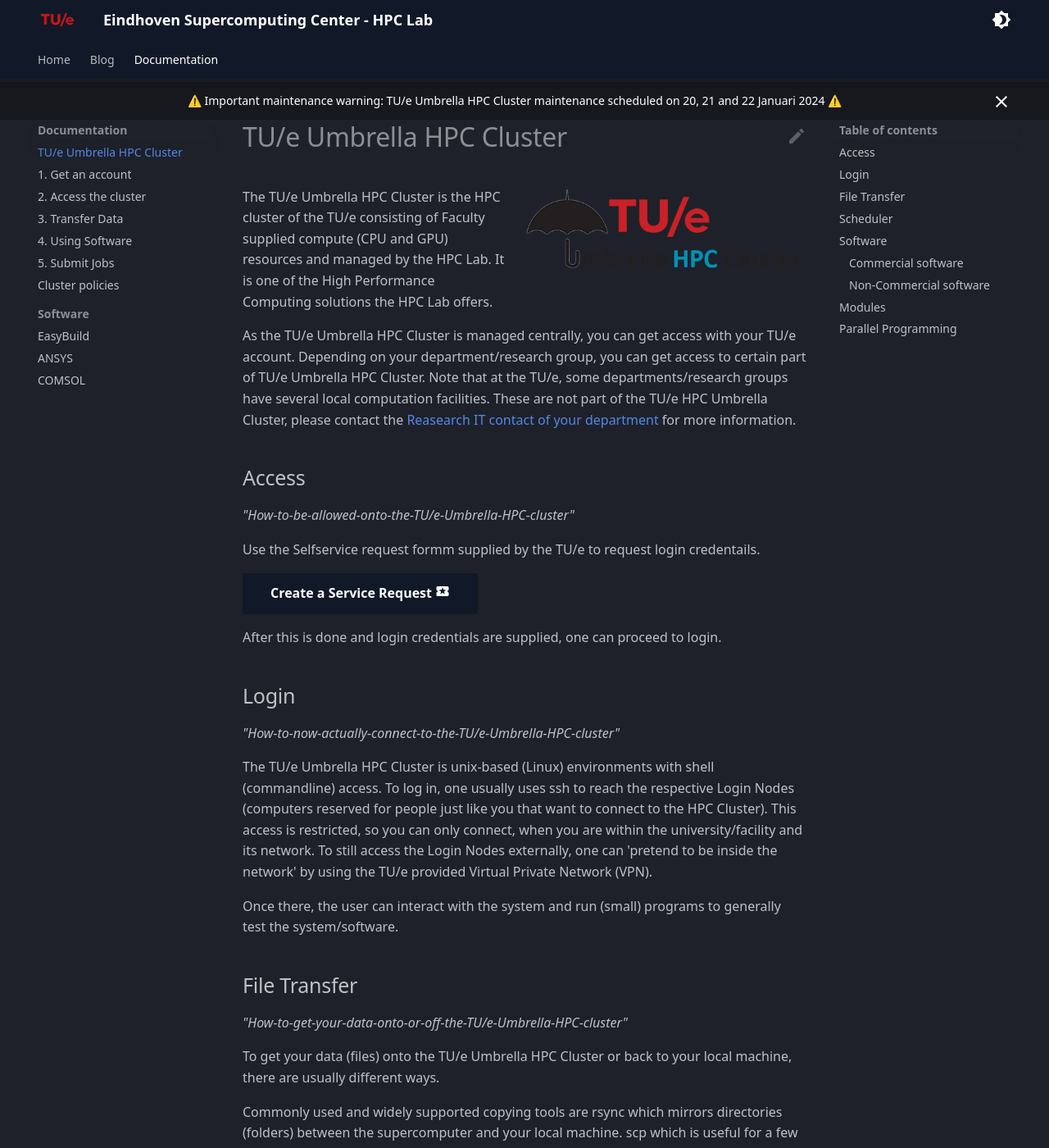
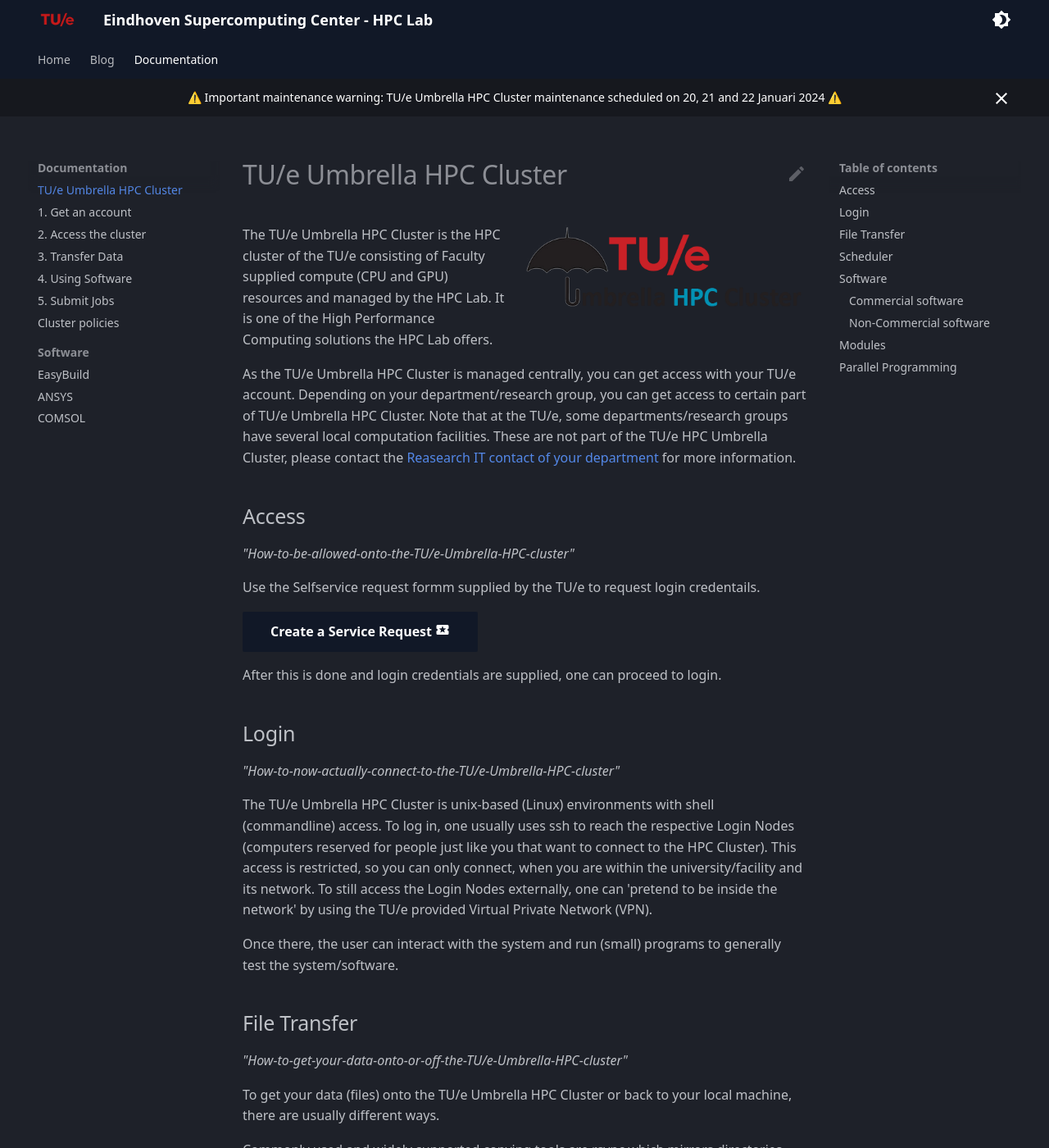
Before and after one commit to gferhpc/supercomputing.tue.nl, an MkDocs documentation site: the page built from docs/documentation/index.md, in a window 1280 px wide and 1400 px high. Shown: the whole window at 82% size. Built offline with MkDocs 1.6.1 and Material for MkDocs 9.7.7, drawn with Linux system fonts in a browser that asks for light colours.

Commit message:
restored maintenance announcement (for real)

```diff
--- a/docs/stylesheets/extra.css
+++ b/docs/stylesheets/extra.css
@@ -8,12 +8,6 @@
 
 [data-md-color-scheme="slate"] {
     --md-primary-fg-color:        #111827;
-}
-
-.md-banner {
-    top: 100px;
-    position: absolute;
-    width: 100%;
 }
 
 /* #### Generated By: http://www.cufonfonts.com #### */
--- a/overrides/intro.html
+++ b/overrides/intro.html
@@ -6,5 +6,26 @@
 {{ super() }}
 <style>
     .md-content__button { display: none; }
+    .md-banner { display: none; }
 </style>
 {% endblock %}
+
+{% block header %}
+{{ super() }}
+<div data-md-component="announce">
+    <aside class="md-banner">
+        <div class="md-banner__inner md-grid md-typeset">
+            {% if "announce.dismiss" in features %}
+            <button class="md-banner__button md-icon" aria-label="{{ lang.t('announce.dismiss') }}">
+                {% set icon = config.theme.icon.close or "material/close" %}
+                {% include ".icons/" ~ icon ~ ".svg" %}
+            </button>
+            {% endif %}
+            <div style="text-align: center;">⚠️ Important maintenance warning: TU/e Umbrella HPC Cluster maintenance scheduled on 20, 21 and 22 Januari 2024 ⚠️</div>
+        </div>
+        {% if "announce.dismiss" in features %}
+        {% include "partials/javascripts/announce.html" %}
+        {% endif %}
+    </aside>
+</div>
+{% endblock %}
--- a/overrides/main.html
+++ b/overrides/main.html
@@ -1,3 +1,23 @@
 {% extends "base.html" %}
 
 <!--https://squidfunk.github.io/mkdocs-material/customization/-->
+
+{% block header %}
+{{ super() }}
+<div data-md-component="announce">
+    <aside class="md-banner">
+        <div class="md-banner__inner md-grid md-typeset">
+            {% if "announce.dismiss" in features %}
+            <button class="md-banner__button md-icon" aria-label="{{ lang.t('announce.dismiss') }}">
+                {% set icon = config.theme.icon.close or "material/close" %}
+                {% include ".icons/" ~ icon ~ ".svg" %}
+            </button>
+            {% endif %}
+            <div style="text-align: center;">⚠️ Important maintenance warning: TU/e Umbrella HPC Cluster maintenance scheduled on 20, 21 and 22 Januari 2024 ⚠️</div>
+        </div>
+        {% if "announce.dismiss" in features %}
+        {% include "partials/javascripts/announce.html" %}
+        {% endif %}
+    </aside>
+</div>
+{% endblock %}
--- a/overrides/umbrella.html
+++ /dev/null
@@ -1,7 +0,0 @@
-{% extends "base.html" %}
-
-<!--https://squidfunk.github.io/mkdocs-material/customization/-->
-
-{% block announce %}
-<div style="text-align: center;">⚠️ Important maintenance warning: TU/e Umbrella HPC Cluster maintenance scheduled on 20, 21 and 22 Januari 2024 ⚠️</div>
-{% endblock %}
```
Also changed, not shown: docs/documentation/index.md (+0 -1 lines).
